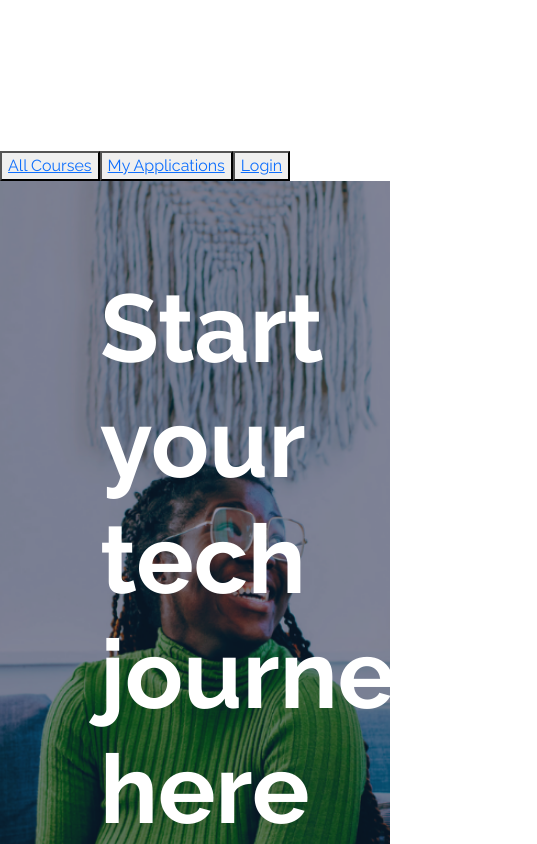
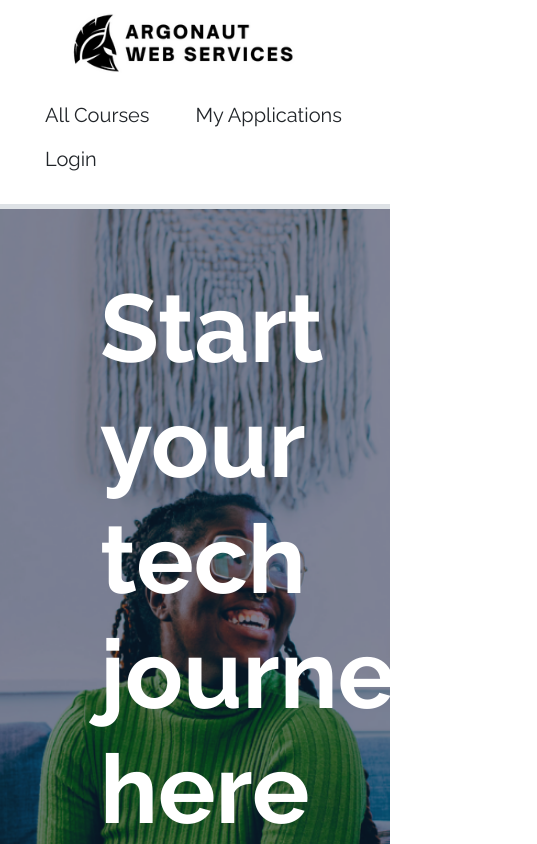
Before and after one commit to irriz-jayy/Moringa-student-application-portal, a React (Create React App) app in the folder client/: page / in a window 390 px wide. Shown: the top 844 px of the page, 537 px wide, since content can reach past the window. Built offline with nearby package versions, Linux system fonts and the light colour scheme; no server answers.

Commit message:
added NavBar styling and responsiveness

```diff
--- /dev/null
+++ b/client/src/components/NavBar.css
@@ -0,0 +1,59 @@
+/* Narrow Screen */
+@media screen and (max-width: 1010px) {
+    .navbar {
+        padding-inline: 10px;
+        display: flex;
+    }
+    .container-fluid {
+        display: flex;
+        justify-content: center !important;
+    }
+
+    .navlinks {
+        padding-block: 15px;
+    }
+
+    .navbar .btn {
+        margin-left: 0px;
+        margin-inline: 10px;
+        font-size: 20px;
+    }
+}
+
+
+/* Wide Screen */
+@media screen and (min-width: 1011px) {
+    .navbar {
+        height: max-content;
+        padding-inline: 100px;
+    }
+
+    .container-fluid {
+        display: flex;
+        justify-content: space-between;
+    }
+
+    .navbar .btn {
+        margin-left: 50px;
+        font-size: 20px;
+    }
+}
+
+
+/* Styles for All Widths */
+.navbar{
+    position: sticky;
+    top: 0;
+    z-index: 1;
+    background-color: #ffffff;
+}
+
+.navbar .btn {
+    font-size: 20px;
+}
+
+.navbar .btn:hover{
+    background-color: #f5510f;
+    font-weight: 700;
+    color: #ffffff;
+}
--- a/client/src/components/Navbar.jsx
+++ b/client/src/components/Navbar.jsx
@@ -1,20 +1,27 @@
+import "./NavBar.css"
 import React from "react";
 import { Link } from "react-router-dom"
 
 function Navbar(){
     return (
-        <div>
-            <div>
-                {/* replace H1 with the official logo */}
+        <div className="navbar border-bottom border-5">
+            <div className="container-fluid">
 
-            <h1>ARGONAUT</h1>
+                <a className="navbar-brand" href="/">
+                    <img src="../frontend_images/Argonaut web services.png" alt="logo" height="60"/>
+                </a>
 
-                <button><Link to="/courses">All Courses</Link></button>
-                <button><Link to="/applications">My Applications</Link></button>
-                <button><Link to="/login">Login</Link></button>
+                <div className="navlinks container-flex">
+                    <Link to="/courses" className="btn">All Courses</Link>
+
+                    <Link to="/applications" className="btn">My Applications</Link>
+
+                    <Link to="/login" className="btn">Login</Link>
+                </div>
+
             </div>
 
-            </div>
+        </div>
 
     )
 }
```
